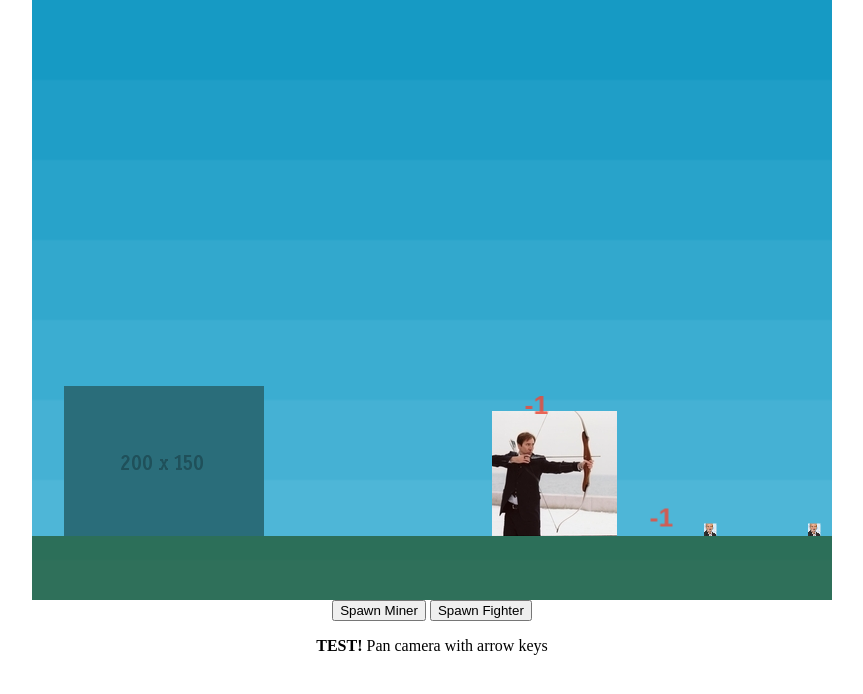
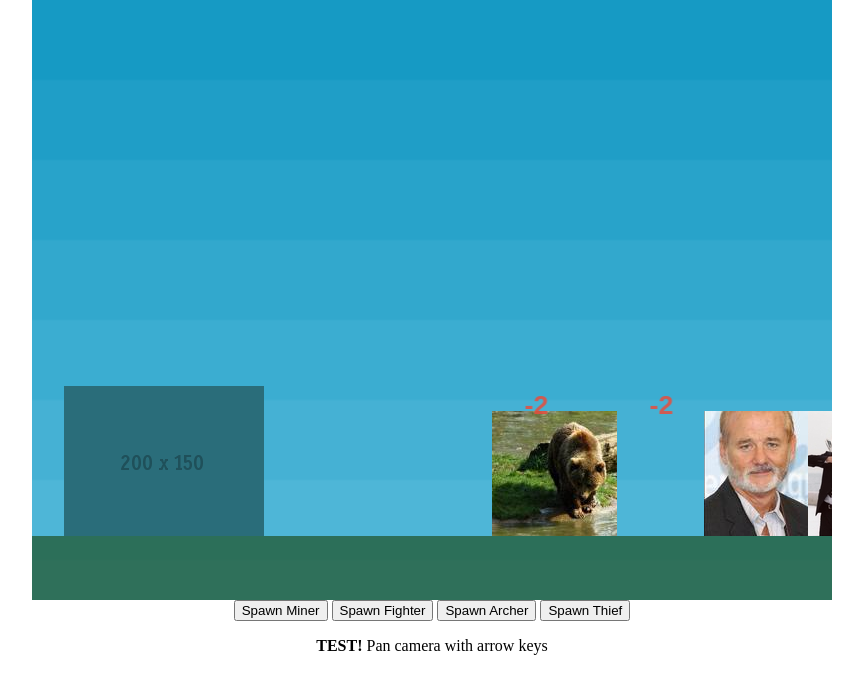
Before and after one commit to Nimoi/wargame, a plain HTML site: page index.html in a window 1280 px wide. Both pictures are taken after a click on the button "Spawn Miner". Shown: the whole page, without its empty margins (208-1071 px from the left). Drawn offline with Linux system fonts and the light colour scheme; animation ran at ten frames a second.

Commit message:
Added different class stats, now they all do different damage and have different amount of HP and whatnots

```diff
--- a/index.html
+++ b/index.html
@@ -23,6 +23,8 @@
     <div class="test">
         <button id="spawnMiner">Spawn Miner</button>
         <button id="spawnFighter">Spawn Fighter</button>
+        <button id="spawnArcher">Spawn Archer</button>
+        <button id="spawnThief">Spawn Thief</button>
         <p><strong>TEST!</strong> Pan camera with arrow keys</p>
     </div>
 
--- a/js/app.js
+++ b/js/app.js
@@ -18,8 +18,11 @@ var app = {
         // Preload our assets
         game.load.image('sky', 'img/sky.png');
         game.load.image('ground', 'img/platform.png');
-        game.load.image('fighter', 'img/125.jpeg');
-        game.load.image('enemy', 'img/125b.jpeg');
+        game.load.image('miner', 'img/125c.jpg');
+        game.load.image('fighter', 'img/125b.jpeg');
+        game.load.image('archer', 'img/125.jpeg');
+        game.load.image('thief', 'img/125a.jpeg');
+        game.load.image('enemyFighter', 'img/goomba.png');
         game.load.image('base', 'img/base.gif');
     },
     create: function() {
@@ -29,6 +32,12 @@ var app = {
         }, false);
         document.getElementById('spawnFighter').addEventListener('click', function() {
             app.addPlayerHero('fighter');
+        }, false);
+        document.getElementById('spawnArcher').addEventListener('click', function() {
+            app.addPlayerHero('archer');
+        }, false);
+        document.getElementById('spawnThief').addEventListener('click', function() {
+            app.addPlayerHero('thief');
         }, false);
 
         // Map boundaries
@@ -126,14 +135,14 @@ var app = {
         }
     },
     addPlayerHero: function(classType) {
-        var comb = app.pHeroes.create(32, game.world.height - 214, 'fighter');
+        var comb = app.pHeroes.create(32, game.world.height - 214, classType);
         // Scale and enable physics
         // comb.scale.setTo(0.1,0.1);
         game.physics.arcade.enable(comb);
         // Class stats
         comb.classType = classType;
+        comb.heroStats = app.getHeroStats(classType);
         comb.team = 1;
-        comb.hp = 10;
         // Flip sprite
         comb.anchor.setTo(.5,.5);
         // comb.scale.x *= -1;
@@ -146,14 +155,14 @@ var app = {
         // comb.tint = 0x348899;
     },
     addEnemyHero: function(classType) {
-        var comb = app.eHeroes.create(game.world.width - 232, game.world.height - 214, 'enemy');
+        var comb = app.eHeroes.create(game.world.width - 232, game.world.height - 214, classType);
         // Scale and enable physics
-        comb.scale.setTo(0.1, 0.1);
+        // comb.scale.setTo(0.1, 0.1);
         game.physics.arcade.enable(comb);
         // Class stats
         comb.classType = classType;
+        comb.heroStats = app.getHeroStats(classType);
         comb.team = 0;
-        comb.hp = 10;
         // Body physics
         comb.body.bounce.y = 0.2;
         comb.body.bounce.x = 1.5;
@@ -163,11 +172,11 @@ var app = {
         // comb.tint = 0x962D3E;
     },
     damage: function(pHero, eHero) {
-        pHero.hp -= 1;
-        eHero.hp -= 1;
+        pHero.heroStats.health -= eHero.heroStats.damage;
+        eHero.heroStats.health -= pHero.heroStats.damage;
 
-        var pDamText = game.add.text(pHero.body.position.x, pHero.body.position.y, '-1', { fontSize: '12px', fill: '#E74C3C' });
-        var eDamText = game.add.text(eHero.body.position.x, eHero.body.position.y, '-1', { fontSize: '12px', fill: '#E74C3C' });
+        var pDamText = game.add.text(pHero.body.position.x, pHero.body.position.y, '-'+ eHero.heroStats.damage, { fontSize: '12px', fill: '#E74C3C' });
+        var eDamText = game.add.text(eHero.body.position.x, eHero.body.position.y, '-'+ pHero.heroStats.damage, { fontSize: '12px', fill: '#E74C3C' });
         app.hitText.add(pDamText);
         app.hitText.add(eDamText);
 
@@ -176,7 +185,7 @@ var app = {
     },
     killCheck: function(item) {
         if(!item.dieAt) {
-            if(item.hp <= 0) {
+            if(item.heroStats.health <= 0) {
                 item.body.velocity.x *= 3;
                 item.body.velocity.y = -100;
                 item.body.collideWorldBounds = false;
@@ -187,6 +196,50 @@ var app = {
                 item.body.checkCollision.left = false;
                 item.body.checkCollision.right = false;
             }
+        }
+    },
+    getHeroStats: function(classType) {
+        switch(classType) {
+            case 'miner':
+                return {
+                    'health': 10,
+                    'mitigation': 1,
+                    'damage': 2,
+                    'range': 1,
+                    'cost': 10,
+                    'speed': 2
+                }
+            break;
+            case 'fighter':
+                return {
+                    'health': 30,
+                    'mitigation': 4,
+                    'damage': 2,
+                    'range': 1,
+                    'cost': 20,
+                    'speed': 2
+                }
+            break;
+            case 'archer':
+                return {
+                    'health': 20,
+                    'mitigation': 2,
+                    'damage': 4,
+                    'range': 10,
+                    'cost': 30,
+                    'speed': 1
+                }
+            break;
+            case 'thief':
+                return {
+                    'health': 5,
+                    'mitigation': 0,
+                    'damage': 6,
+                    'range': 0,
+                    'cost': 40,
+                    'speed': 3
+                }
+            break;
         }
     }
 }
@@ -204,6 +257,8 @@ function update() {
 }
 
 function autoSpawn() {
-    app.addEnemyHero();
+    var classArray = ['miner', 'fighter', 'archer', 'thief'],
+        rand = classArray[Math.floor(Math.random() * classArray.length)];
+    app.addEnemyHero(rand);
     window.setTimeout(autoSpawn, 2000);
 }
```
Also changed, not shown: img/125a.jpeg (added), img/125c.jpg (added).
